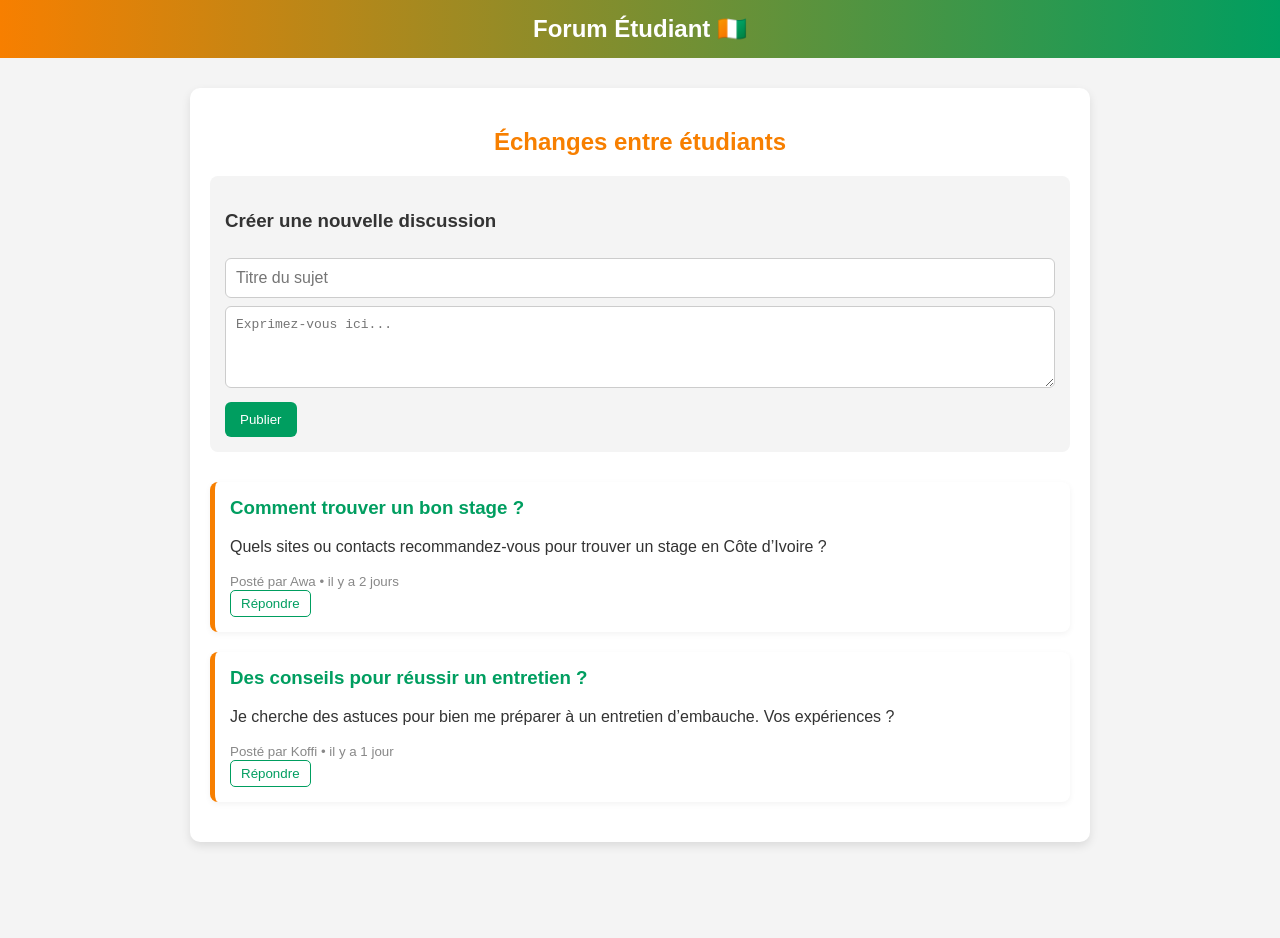
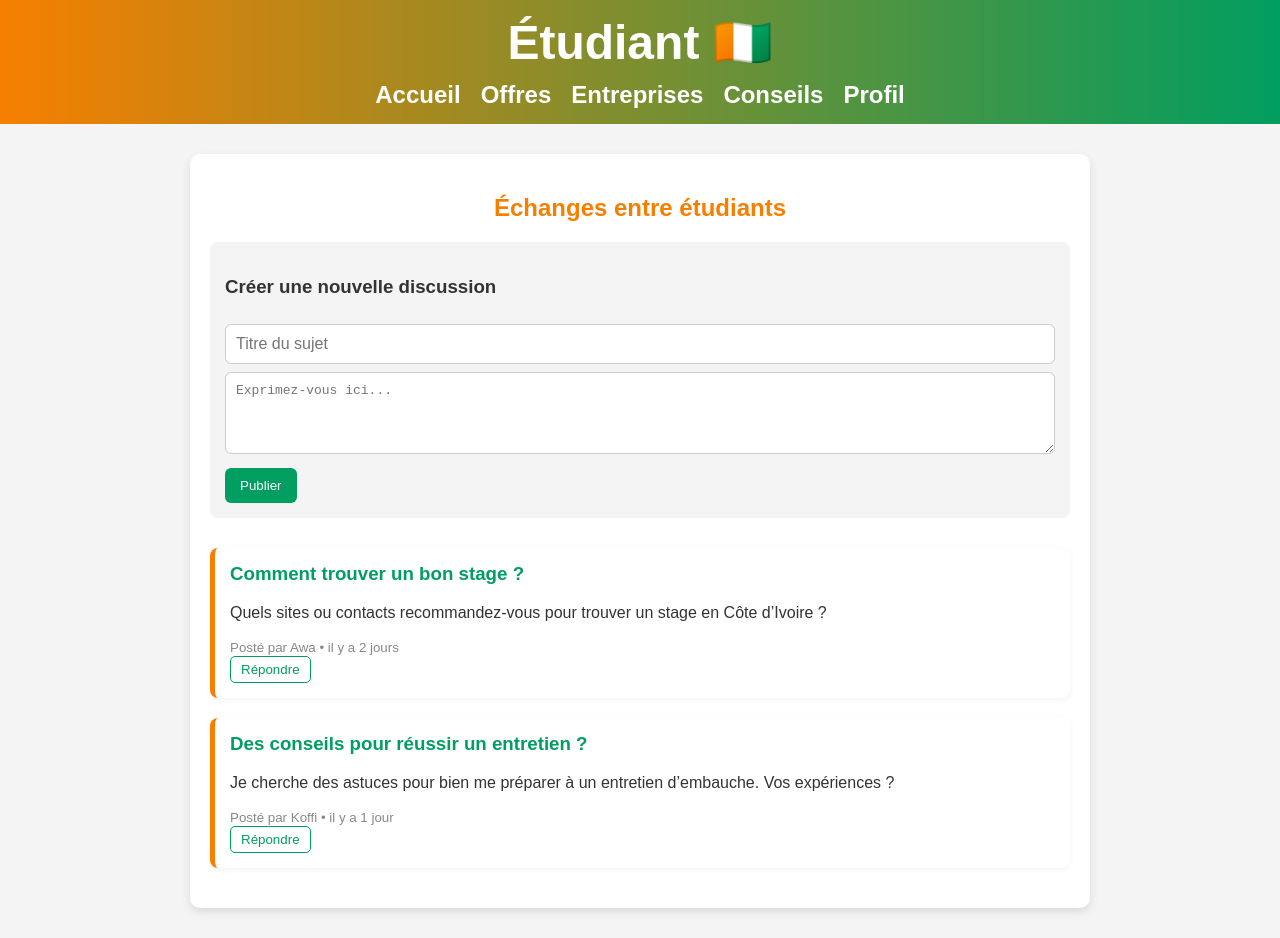
Before and after one commit to begoublealexmarvin-design/EMPLOI-STAGE, a plain HTML site: page forum.html in a window 1280 px wide. Before the commit the page ends 872 px from the top, so only its background shows below. Drawn offline with Linux system fonts and the light colour scheme.

Commit message:
modification

```diff
--- a/forum.html
+++ b/forum.html
@@ -30,6 +30,23 @@
       font-weight: bold;
       font-size: 1.5em;
     }
+
+    header h1 { margin: 0; }
+
+nav {
+  display: flex;
+  justify-content: center;
+  gap: 20px;
+  margin-top: 10px;
+}
+nav a {
+  color: white;
+  text-decoration: none;
+  font-weight: 600;
+  transition: 0.3s;
+}
+nav a:hover { text-decoration: underline; }
+
 
     main {
       max-width: 900px;
@@ -121,7 +138,16 @@
 </head>
 <body>
 
-  <header>Forum Étudiant 🇨🇮</header>
+  <header>
+    <h1> Étudiant 🇨🇮</h1>
+<nav>
+    <a href="index.html">Accueil</a>
+    <a href="offres.html">Offres</a>
+    <a href="entreprises.html">Entreprises</a>
+    <a href="conseils.html">Conseils</a>
+    <a href="profil.html">Profil</a>
+  </nav>
+   </header>
 
   <main>
     <h2>Échanges entre étudiants</h2>
```
